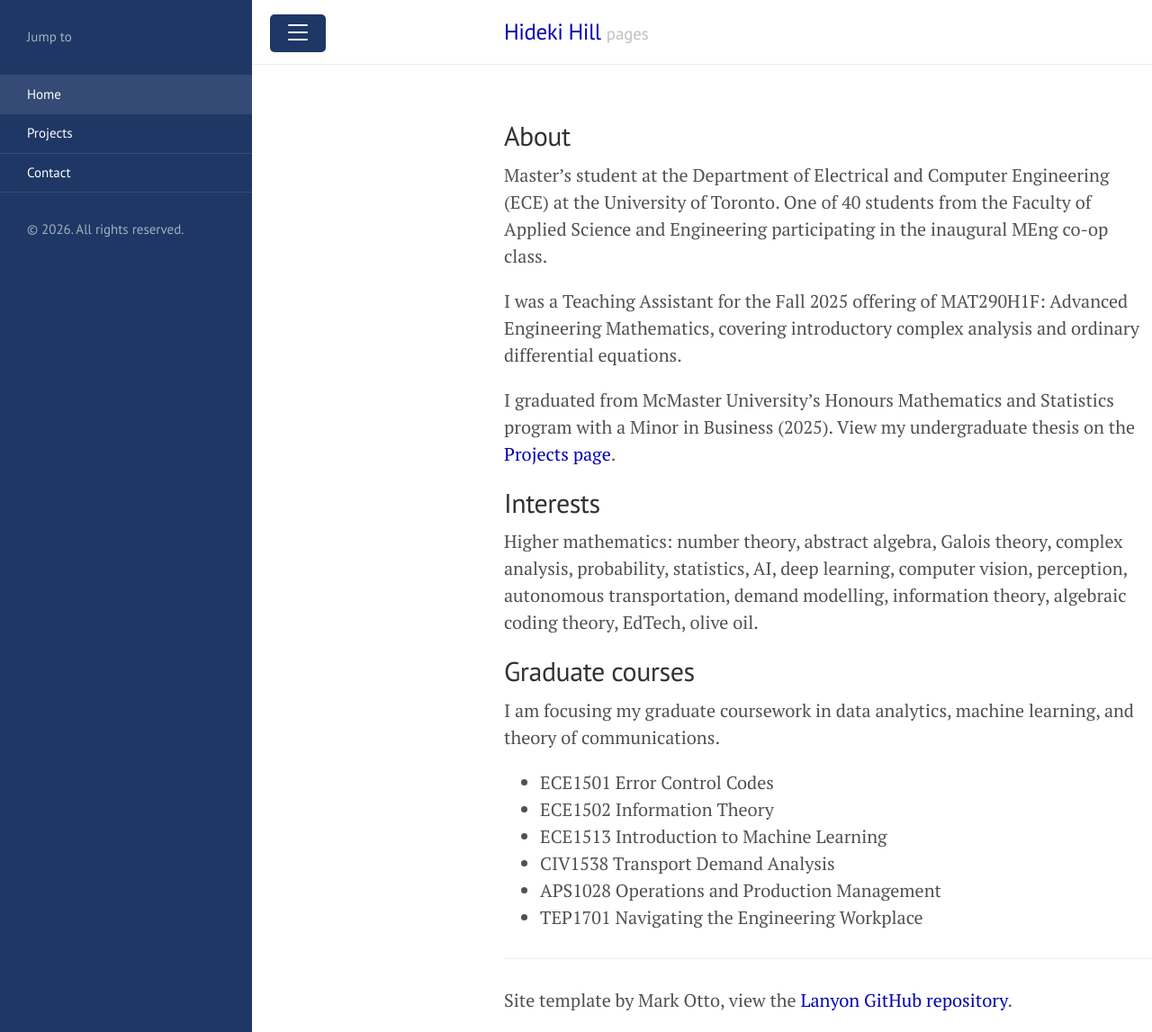
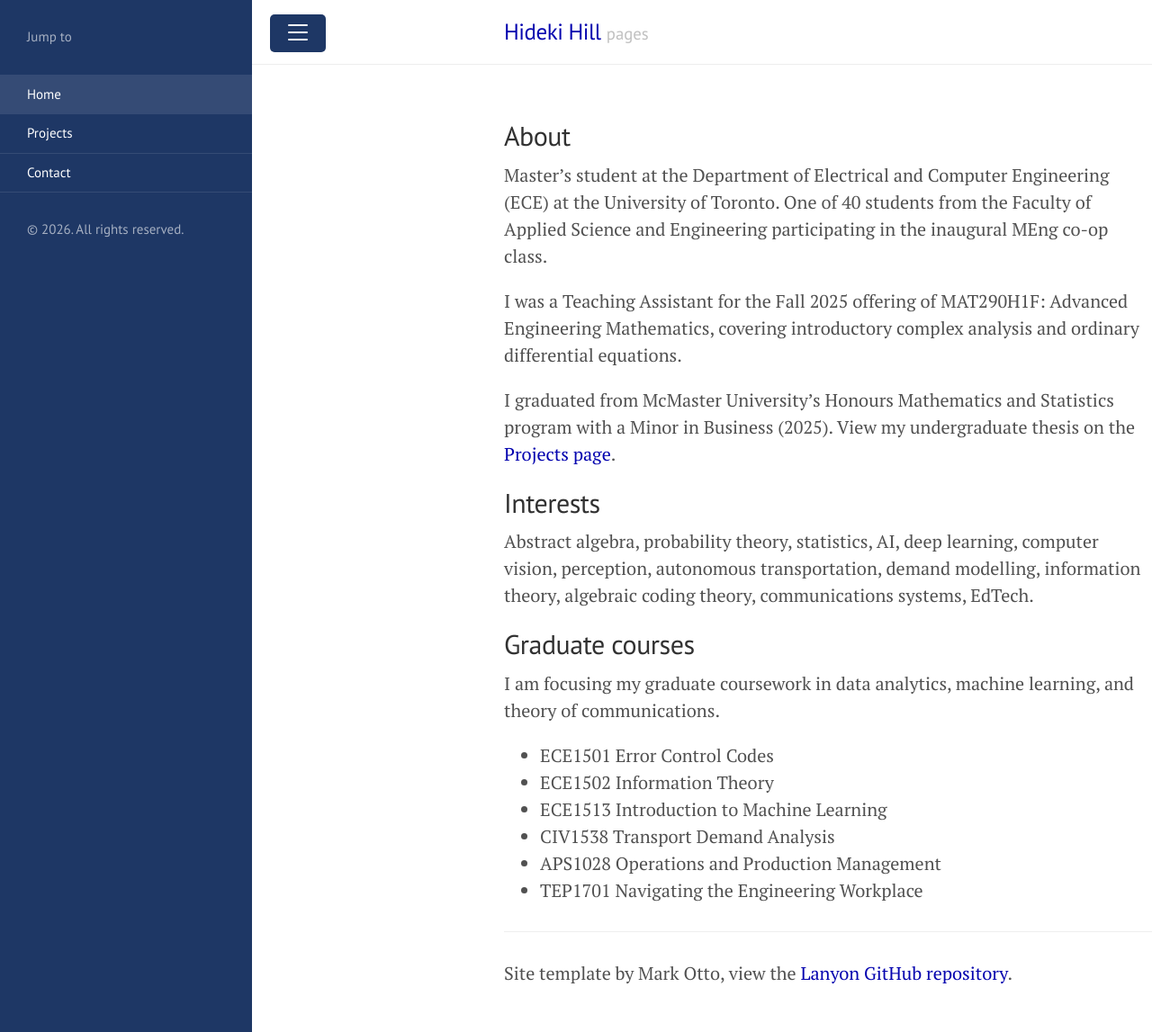
Before and after one commit to hidekihill/hidekihill.github.io, a Jekyll site: the page built from index.md, in a window 1280 px wide and 1147 px high. Shown: the whole window at 90% size. Built offline with Jekyll 4.4.1, drawn with Linux system fonts in a browser that asks for light colours.

Commit message:
Update index.md

```diff
--- a/index.md
+++ b/index.md
@@ -10,7 +10,7 @@ I was a Teaching Assistant for the Fall 2025 offering of MAT290H1F: Advanced Eng
 I graduated from McMaster University's Honours Mathematics and Statistics program with a Minor in Business (2025). View my undergraduate thesis on the [Projects page](https://hidekihill.github.io/projects/).
 
 ## Interests
-Higher mathematics: number theory, abstract algebra, Galois theory, complex analysis, probability, statistics, AI, deep learning, computer vision, perception, autonomous transportation, demand modelling, information theory, algebraic coding theory, EdTech, olive oil.
+Abstract algebra, probability theory, statistics, AI, deep learning, computer vision, perception, autonomous transportation, demand modelling, information theory, algebraic coding theory, communications systems, EdTech.
 
 ## Graduate courses
 I am focusing my graduate coursework in data analytics, machine learning, and theory of communications.
```
